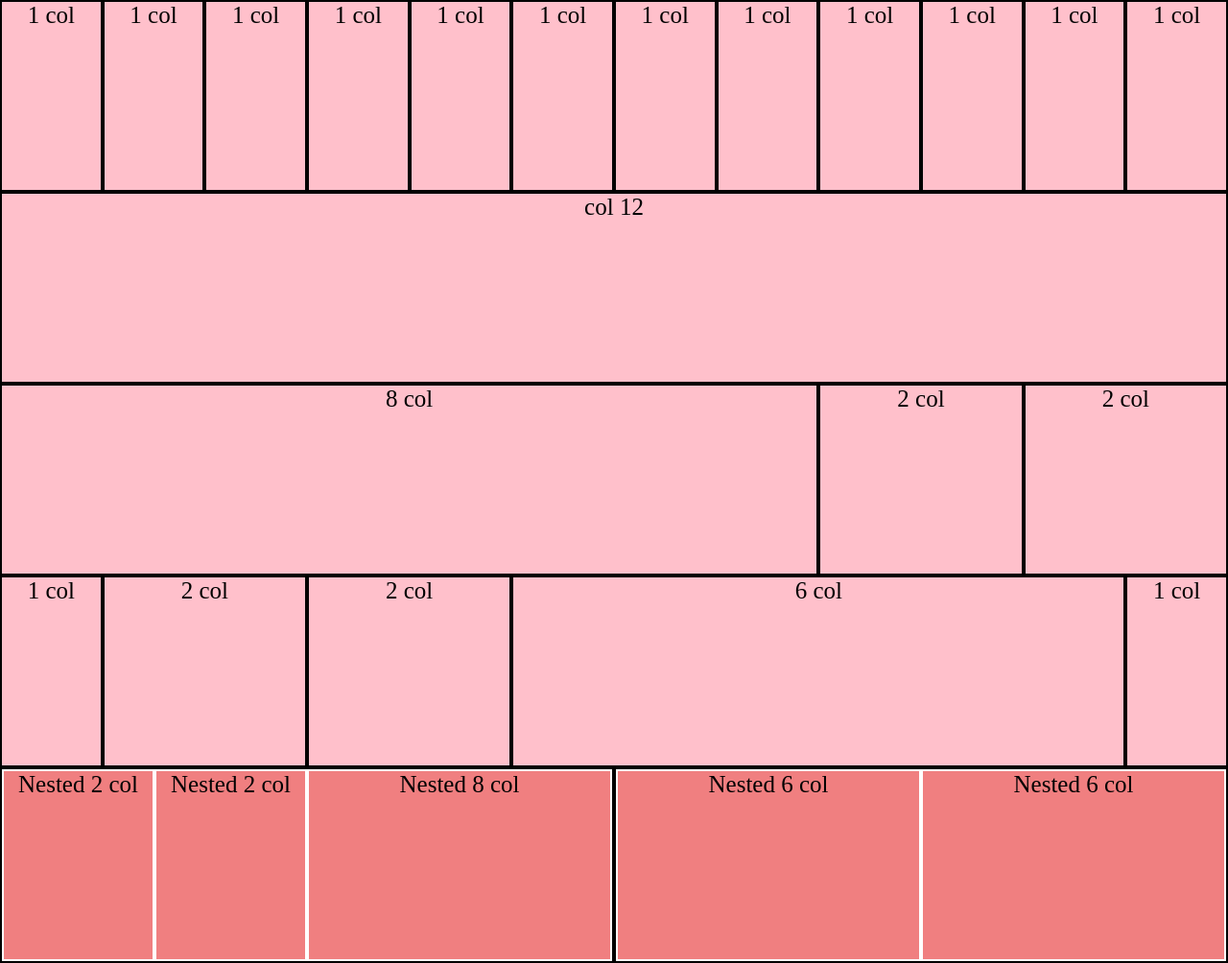
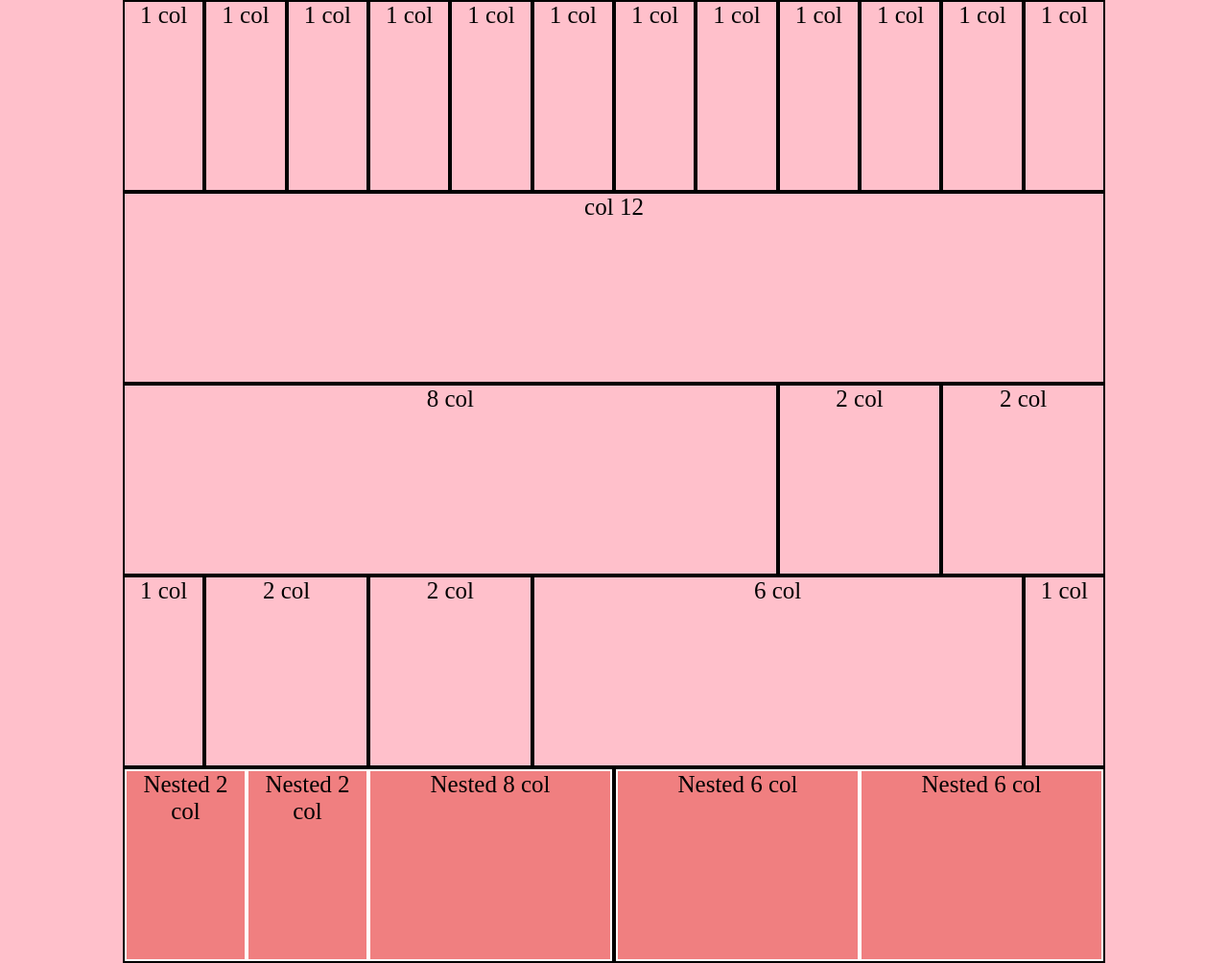
Before and after one commit to DamianoTrifone/html-css-12bool, a plain HTML site: page index.html in a window 1280 px wide. Shown: the whole page at 96% size. Drawn offline with Linux system fonts and the light colour scheme.

Commit message:
Dimensione container e indentazione CSS

```diff
--- a/css/12bool.css
+++ b/css/12bool.css
@@ -3,16 +3,11 @@
     min-height: 100px;
 }
 
+
 .container::after{
     content: "";
     display: table;
     content: both;
-}
-
-*{
-    box-sizing: border-box;
-    margin: 0;
-    padding: 0;
 }
 
 [class*="col-"]{
--- a/css/style.css
+++ b/css/style.css
@@ -1,5 +1,16 @@
 body{
     background-color: #FFC0CB;
+}
+
+*{
+    box-sizing: border-box;
+    margin: 0;
+    padding: 0;
+}
+
+.container{
+    width: 80%;
+    margin: 0 auto;
 }
 
 [class*="col-"]{
```
Lines whose indentation alone changed are shown as unchanged.
